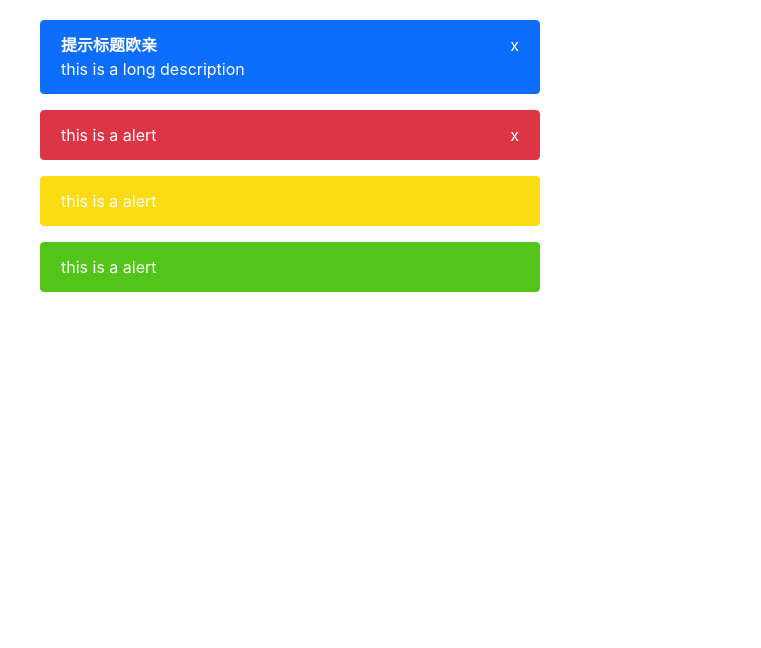
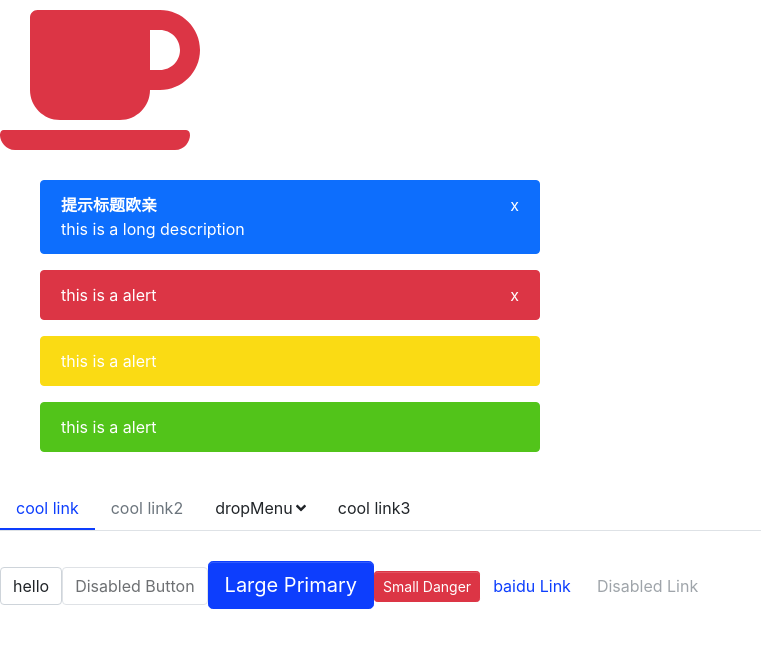
Before and after one commit to yanrongbao/springwind, a React (Create React App) app: page / in a window 1280 px wide. Shown: the top 648 px of the page, without its empty margins (0-761 px from the left). Built offline with nearby package versions, Linux system fonts and the light colour scheme.

Commit message:
feat: 封装icon transition

```diff
--- a/package.json
+++ b/package.json
@@ -3,6 +3,9 @@
   "version": "0.1.0",
   "private": true,
   "dependencies": {
+    "@fortawesome/fontawesome-svg-core": "^1.2.35",
+    "@fortawesome/free-solid-svg-icons": "^5.15.3",
+    "@fortawesome/react-fontawesome": "^0.1.14",
     "@testing-library/jest-dom": "^4.2.4",
     "@testing-library/react": "^9.3.2",
     "@testing-library/user-event": "^7.1.2",
@@ -39,5 +42,8 @@
       "last 1 firefox version",
       "last 1 safari version"
     ]
+  },
+  "devDependencies": {
+    "@types/react-transition-group": "^4.4.1"
   }
 }
--- a/src/App.tsx
+++ b/src/App.tsx
@@ -4,10 +4,13 @@ import Menu from './components/Menu/menu';
 import MenuItem from './components/Menu/menuItem';
 import SubMenu from './components/Menu/subMenu';
 import Alert, { AlertType } from './components/Alert/alert';
+import { faCoffee } from '@fortawesome/free-solid-svg-icons'
+import Icon from './components/Icon'
 
 function App() {
   return (
     <div className='App'>
+      <Icon icon={faCoffee} theme={'danger'} size={'10x'} />
       <header className='App-header'>
         <div
           style={{
@@ -28,12 +31,12 @@ function App() {
           <Alert title='this is a alert' type={AlertType.Warning} />
           <Alert title='this is a alert' type={AlertType.Success} />
         </div>
-        {/* <Menu
+        <Menu
           defaultIndex={'0'}
           onSelect={(index) => {
             alert(index);
           }}
-          mode='vertical'
+          mode={'horizontal'}
           defaultOpenSubMenus={['2']}
         >
           <MenuItem>cool link</MenuItem>
@@ -43,21 +46,21 @@ function App() {
             <MenuItem>dropDpwn2</MenuItem>
           </SubMenu>
           <MenuItem>cool link3</MenuItem>
-        </Menu> */}
-        {/* <Button> hello </Button>
+        </Menu>
+        <Button> hello </Button>
         <Button disabled> Disabled Button </Button>
-        <Button btnType={ButtonType.Primary} size={ButtonSize.Large}>
+        <Button btnType={'primary'} size={'lg'}>
           Large Primary
         </Button>
-        <Button btnType={ButtonType.Danger} size={ButtonSize.Small}>
+        <Button btnType={'danger'} size={'sm'}>
           Small Danger
         </Button>
-        <Button btnType={ButtonType.Link} href='http://www.baidu.com/'>
+        <Button btnType={'link'} href='http://www.baidu.com/'>
           baidu Link
         </Button>
-        <Button btnType={ButtonType.Link} disabled href='http://www.baidu.com/'>
+        <Button btnType={'link'} disabled href='http://www.baidu.com/'>
           Disabled Link
-        </Button> */}
+        </Button>
       </header>
     </div>
   );
--- a/src/components/Button/button.tsx
+++ b/src/components/Button/button.tsx
@@ -1,17 +1,9 @@
 import React from 'react';
 import classNames from 'classnames';
 
-export enum ButtonSize {
-  Large = 'lg',
-  Small = 'sm',
-}
+export type ButtonSize = 'lg' | 'sm'
 
-export enum ButtonType {
-  Primary = 'primary',
-  Default = 'default',
-  Danger = 'danger',
-  Link = 'link',
-}
+export type ButtonType = 'primary' | 'default' | 'danger' | 'link'
 
 interface BaseButtonProps {
   className?: string;
@@ -42,9 +34,9 @@ const Button: React.FC<ButtonProps> = (props) => {
   const classes = classNames('btn', className, {
     [`btn-${btnType}`]: btnType,
     [`btn-${size}`]: size,
-    disabled: btnType === ButtonType.Link && disabled,
+    disabled: btnType === 'link' && disabled,
   });
-  if (btnType === ButtonType.Link && href) {
+  if (btnType === 'link' && href) {
     return (
       <a className={classes} href={href} {...restProps}>
         {children}
@@ -60,6 +52,6 @@ const Button: React.FC<ButtonProps> = (props) => {
 };
 Button.defaultProps = {
   disabled: false,
-  btnType: ButtonType.Default,
+  btnType: 'default',
 };
 export default Button;
--- /dev/null
+++ b/src/components/Icon/_style.scss
@@ -0,0 +1,5 @@
+@each $key,$value in $theme-colors {
+    .icon-#{$key} {
+        color: $value;
+    }
+}
--- /dev/null
+++ b/src/components/Icon/index.tsx
@@ -0,0 +1,20 @@
+import React, { FC } from 'react'
+import classNames from 'classnames'
+import { FontAwesomeIcon, FontAwesomeIconProps } from '@fortawesome/react-fontawesome'
+
+export type ThemeProps = 'primary' | 'secondary' | 'success' | 'info' | 'warning' | 'light' | 'dark' | 'danger'
+
+export interface IconProps extends FontAwesomeIconProps {
+    theme?: ThemeProps
+}
+
+const Icon: FC<IconProps> = (props) => {
+    const { className, theme, ...restProps } = props;
+    const classes = classNames('springwind-icon', className, {
+        [`icon-${theme}`]: theme
+    })
+
+    return <FontAwesomeIcon className={classes} {...restProps} />
+}
+
+export default Icon
--- a/src/components/Menu/_style.scss
+++ b/src/components/Menu/_style.scss
@@ -26,10 +26,10 @@
     }
   }
   .springwind-submenu {
+    // display: none;
     list-style: none;
     padding-left: 0;
     white-space: nowrap;
-    display: none;
     background-color: $body-bg;
     .menu-item {
       padding: $menu-item-padding-y $menu-item-padding-x;
@@ -40,9 +40,33 @@
   }
   .submenu-item {
     position: relative;
+    .submenu-title {
+      display: flex;
+      align-items: center;
+    }
+    .arrow-icon {
+      margin-left: 3px;
+      transition: transform .25s ease-in;
+    }
+    &:hover {
+      .arrow-icon {
+        transform: rotate(180deg);
+      }
+    }
+  }
+  .is-vertical {
+    .arrow-icon {
+      transform: rotate(0deg)!important;
+    }
+  }
+
+  .is-vertical.is-opened {
+    .arrow-icon {
+      transform: rotate(180deg)!important;
+    }
   }
   .springwind-submenu.menu-open {
-    display: block;
+    // display: block;
   }
 }
 .menu-horizontal {
--- a/src/components/Menu/subMenu.tsx
+++ b/src/components/Menu/subMenu.tsx
@@ -2,6 +2,10 @@ import React, { FunctionComponentElement, useContext, useState } from 'react';
 import classNames from 'classnames';
 import { MenuContext } from './menu';
 import { MenuItemProps } from './menuItem';
+import Icon from '../Icon';
+import { faAngleDown } from '@fortawesome/free-solid-svg-icons'
+import { CSSTransition } from 'react-transition-group'
+import Transition from '../Transition'
 
 export interface SubMenuProps {
   index?: string;
@@ -25,6 +29,8 @@ const SubMenu: React.FC<SubMenuProps> = ({
   const [menuOpen, setMenuOpen] = useState(isOpened);
   const classes = classNames('menu-item submenu-item', className, {
     'is-active': context.index === index,
+    'is-opened': menuOpen,
+    'is-vertical': context.mode === 'vertical'
   });
   const handleClick = (e: React.MouseEvent) => {
     e.preventDefault();
@@ -72,12 +78,17 @@ const SubMenu: React.FC<SubMenuProps> = ({
         );
       }
     });
-    return <ul className={subMenuClasses}>{childComponent}</ul>;
+    return (
+      <Transition in={menuOpen} timeout={300} animation={'zoom-in-bottom'} >
+        <ul className={subMenuClasses}>{childComponent}</ul>
+      </Transition>
+    )
   };
   return (
     <li key={index} className={classes} {...hoverEvents}>
       <div className='submenu-title' {...clickEvents}>
         {title}
+        <Icon icon={faAngleDown} className={'arrow-icon'} />
       </div>
       {renderChildren()}
     </li>
--- /dev/null
+++ b/src/components/Transition/index.tsx
@@ -0,0 +1,31 @@
+import React, { FC } from 'react'
+import { CSSTransition } from 'react-transition-group'
+import { CSSTransitionProps } from 'react-transition-group/CSSTransition'
+
+
+type AnimationName = 'zoom-in-top' | 'zoom-in-left' | 'zoom-in-bottom' | 'zoom-in-right'
+
+export type TransitionProps = CSSTransitionProps & {
+    animation?: AnimationName;
+    wrapper?: boolean;
+}
+
+const Transition: FC<TransitionProps> = (props) => {
+    const {
+        children,
+        classNames,
+        animation,
+        wrapper,
+        ...restProps
+    } = props;
+
+    return <CSSTransition classNames={classNames ? classNames : animation} {...restProps}>
+        {wrapper ? <div>{children}</div> : children}
+    </CSSTransition>
+}
+Transition.defaultProps = {
+    unmountOnExit: true,
+    appear: true,
+}
+
+export default Transition
--- /dev/null
+++ b/src/style/_animation.scss
@@ -0,0 +1,4 @@
+@include zoom-animation('top', scaleY(0), scaleY(1), center top );
+@include zoom-animation('left', scaleY(.45,.45), scaleY(1,1), top left );
+@include zoom-animation('right', scaleY(.45,.45), scaleY(1), top right );
+@include zoom-animation('bottom', scaleY(0), scaleY(1), center bottom );
--- a/src/style/_mixin.scss
+++ b/src/style/_mixin.scss
@@ -33,3 +33,29 @@
     border-color: $border;
   }
 }
+@mixin zoom-animation(
+  $direction: 'top',
+  $scaleStart: scaleY(0),
+  $scaleEnd: scaleY(1),
+  $origin: center top,
+) {
+  .zoom-in-#{$direction}-enter {
+    opacity: 0;
+    transform: $scaleStart;
+}
+.zoom-in-#{$direction}-enter-active {
+    opacity: 1;
+    transform: $scaleEnd;
+    transition: transform 300ms cubic-bezier(.23,1,.32,1) 100ms, opacity 300ms cubic-bezier(.23,1,.32,1) 100ms;
+    transform-origin: $origin;
+}
+.zoom-in-#{$direction}-exit {
+    opacity: 1;
+}
+.zoom-in-#{$direction}-exit-active {
+    opacity: 0;
+    transform: $scaleStart;
+    transition: transform 300ms cubic-bezier(.23,1,.32,1) 100ms, opacity 300ms cubic-bezier(.23,1,.32,1) 100ms;
+    transform-origin: $origin;
+}
+}
--- a/src/style/_variables.scss
+++ b/src/style/_variables.scss
@@ -30,6 +30,17 @@ $danger: $red !default;
 $light: $gray-100 !default;
 $dark: $gray-800 !default;
 $transparent: transparent !default;
+
+$theme-colors:(
+  "primary":$primary,
+  "secondary":$secondary,
+  "success":$success,
+  "info":$info,
+  "warning":$warning,
+  "danger":$danger,
+  "light":$light,
+  "dark":$dark,
+);
 
 $none: none !default;
 $undeline: underline !default;
--- a/src/style/index.scss
+++ b/src/style/index.scss
@@ -7,6 +7,9 @@
 //mixin
 @import 'mixin';
 
+//Animation
+@import 'animation';
+
 //Button
 @import '../components/Button/style';
 
@@ -15,3 +18,6 @@
 
 //Alert
 @import '../components/Alert/style';
+
+//Icon
+@import '../components//Icon/style';
```
Also changed, not shown: 1 other file (tests, documents, lock files or other folders). Lines whose indentation alone changed are shown as unchanged.
